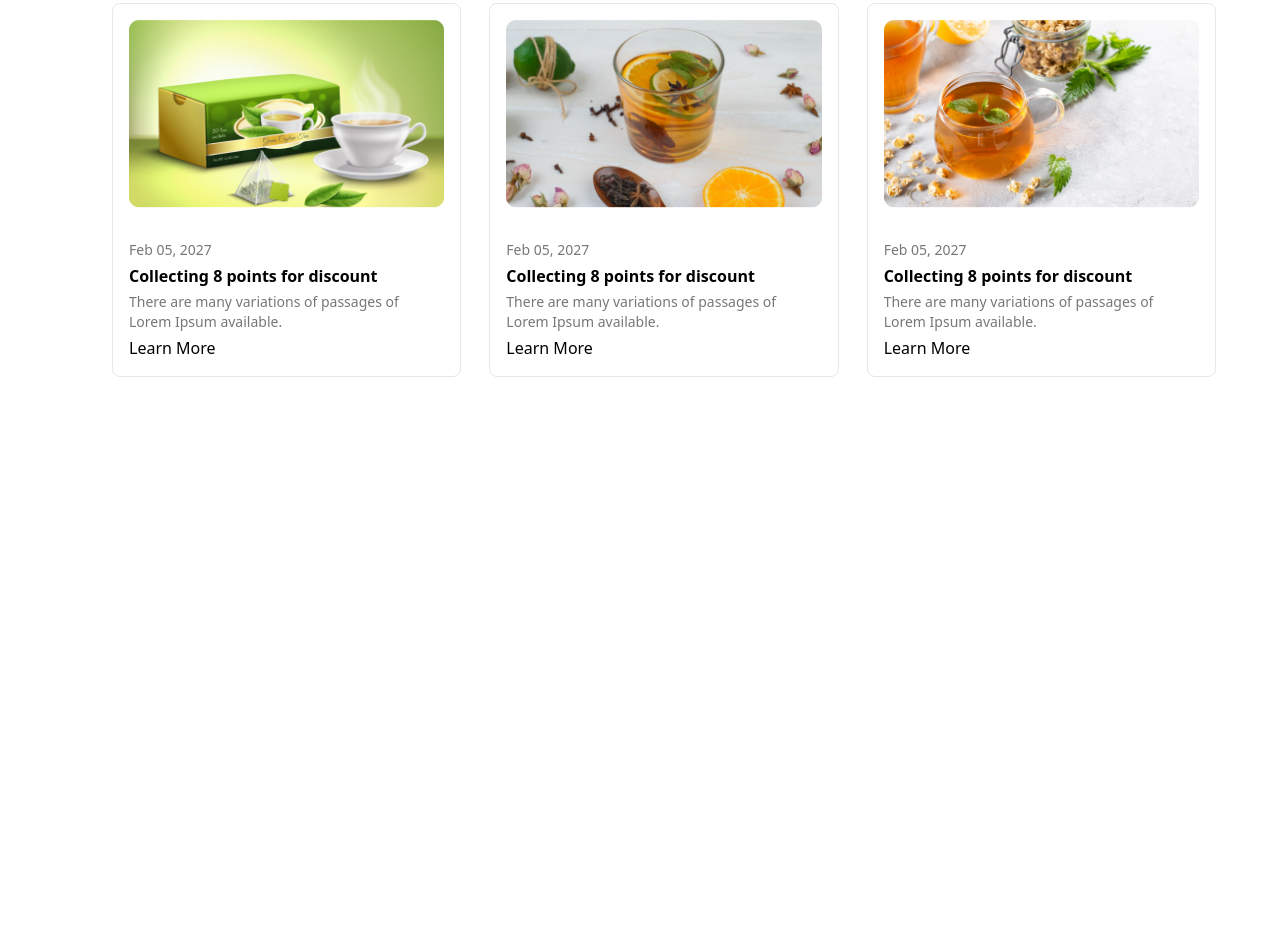
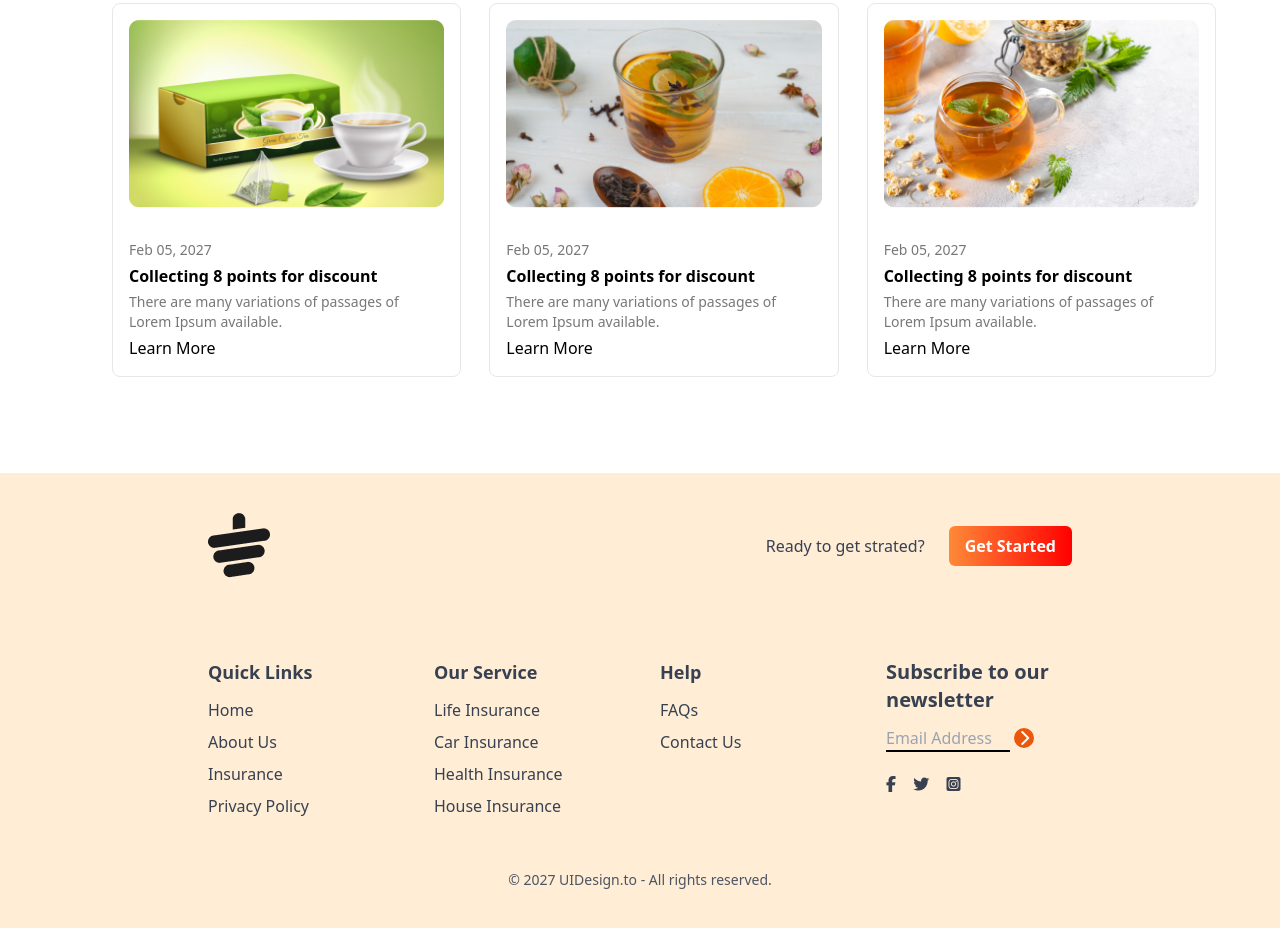
Before and after one commit to jannat0924/Tea-House, a plain HTML site: page index.html in a window 1280 px wide. Shown: the part 2591-3519 px from the top of the page. Before the commit the page ends 3064 px from the top, so only its background shows below. Drawn offline with nearby package versions, Linux system fonts and the light colour scheme.

Commit message:
footer  commit

```diff
--- a/index.html
+++ b/index.html
@@ -215,7 +215,102 @@ tea time at The Tea House</h1>
   </section>
 
   </main>
-  <footer>
+  <footer class="bg-orange-100 text-gray-700 py-10 px-4 md:px-16">
+
+<div class="w-3/4 mx-auto">
+   <!--logo-->
+<div class="mb-8 flex justify-between">
+   <img src="images/cup.png" alt="">
+
+<div class="flex items-center gap-6">
+   <p>Ready to get strated?</p>
+   <button class="bg-gradient-to-r from-[#FF8938] to-[#FF0000] px-4 py-2 rounded-md text-white font-bold">Get Started</button>
+</div>
+
+</div>
+
+<div class="grid grid-cols-1 md:grid-cols-2 md:gap-10 lg:grid-cols-4 gap-10 mt-20">
+
+<!--first-->
+<div>
+   <h3 class="font-semibold text-lg mb-3">Quick Links</h3>
+   <ul class="space-y-2">
+<li>
+<a class="hover:text-orange-500" href="">Home</a>
+</li>
+<li>
+<a class="hover:text-orange-500" href="">About Us</a>
+</li>
+<li>
+<a class="hover:text-orange-500" href="">Insurance</a>
+</li>
+<li>
+<a class="hover:text-orange-500" href="">Privacy Policy</a>
+</li>
+   </ul>
+</div>
+
+
+<div>
+   <h3 class="font-semibold text-lg mb-3">Our Service</h3>
+   <ul class="space-y-2">
+<li>
+<a class="hover:text-orange-500" href="">Life Insurance</a>
+</li>
+<li>
+<a class="hover:text-orange-500" href="">Car Insurance</a>
+</li>
+<li>
+<a class="hover:text-orange-500" href="">Health Insurance</a>
+</li>
+<li>
+<a class="hover:text-orange-500" href="">House Insurance</a>
+</li>
+   </ul>
+</div>
+
+
+<div>
+   <h3 class="font-semibold text-lg mb-3">Help</h3>
+   <ul class="space-y-2">
+ <li>
+<a class="hover:text-orange-500" href="">FAQs</a>
+</li>
+<li>
+<a class="hover:text-orange-500" href="">Contact Us</a>
+</li>
+   </ul>
+</div>
+
+
+<div>
+   <h3 class="font-semibold text-xl mb-3">
+      Subscribe to our newsletter
+   </h3>
+   <div class="flex flex-col space-y-2">
+      <div >
+<input class="bg-transparent border-b-2 border-black w-4/6 md:5/6 mb-4" type="email" name="" id="" placeholder="Email Address">
+<i class="fa-solid fa-chevron-right w-5 h-5 bg-orange-600 inline-flex rounded-full text-white justify-center items-center"></i>
+      </div>
+
+<div class="flex justify-between w-2/5 mb-2 mt-30">
+
+
+<i class="fa-brands fa-facebook-f"></i>
+<i class="fa-brands fa-twitter"></i>
+<i class="fa-brands fa-square-instagram"></i>
+</div>
+
+   </div>
+</div>
+
+</div>
+<div class="pt-4 mt-9 text-center">
+   <p class="text-sm  text-gray-600">© 2027 UIDesign.to - All rights reserved.</p>
+
+</div>
+
+</div>
 
   </footer>
 </body>
```
